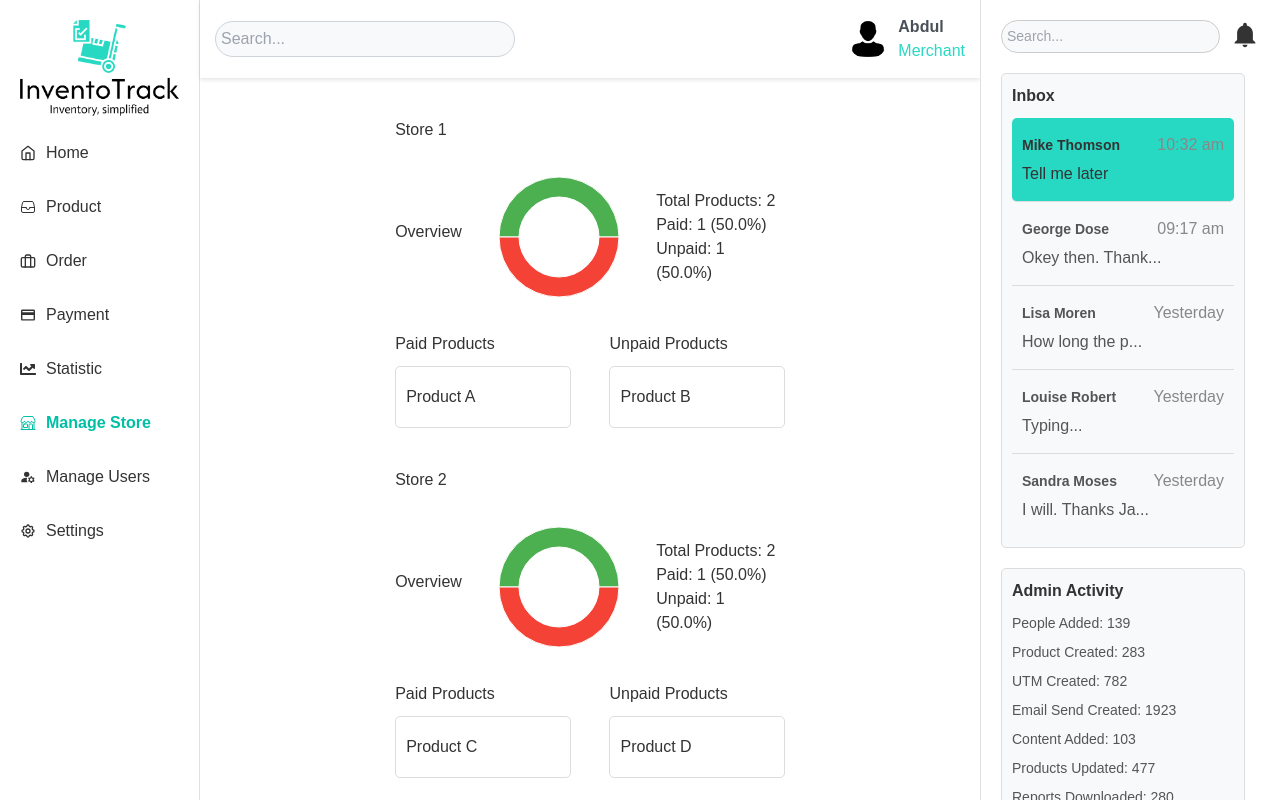
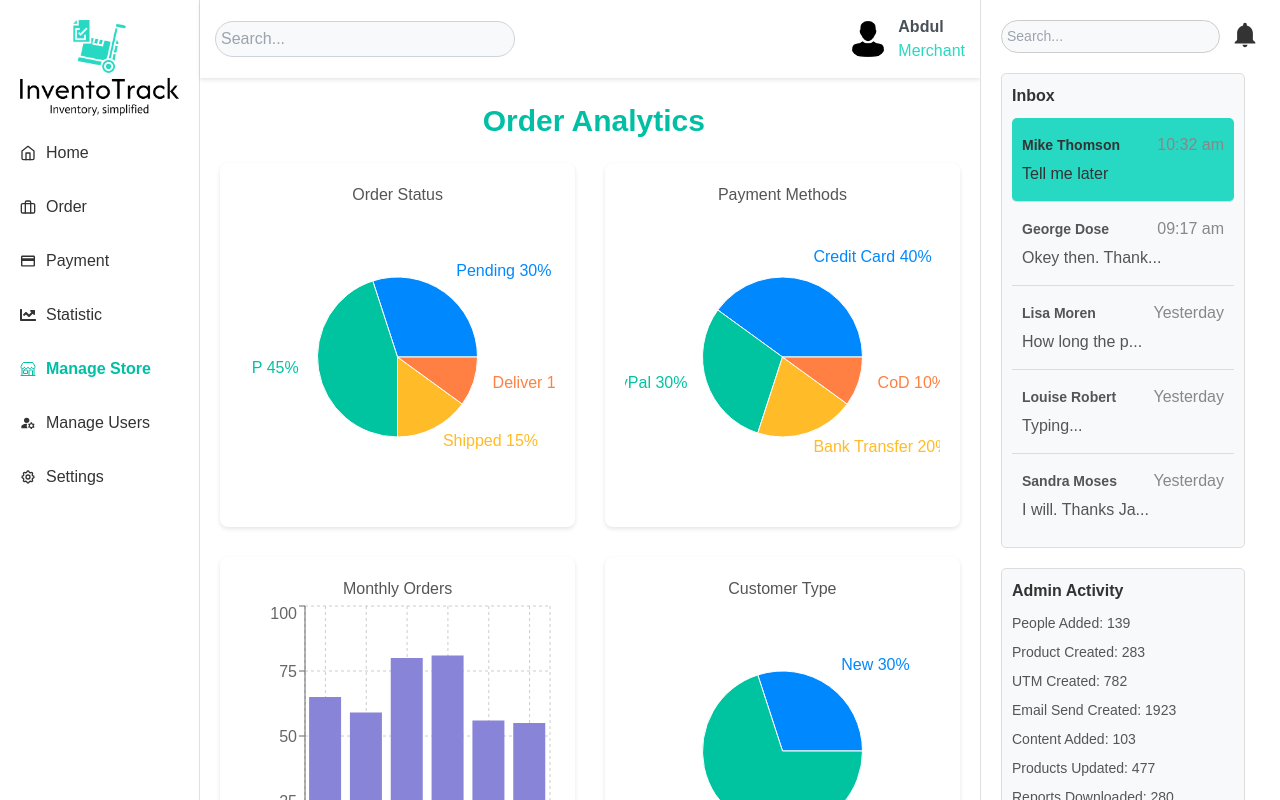
Before and after one commit to will-wagura/InventoTrack, a React (Vite) app in the folder frontend/: page /order in a window 1280 px wide. Shown: the top 800 px of the page. Built offline with nearby package versions, Linux system fonts and the light colour scheme.

Commit message:
add tables to payment page

```diff
--- a/frontend/src/App.tsx
+++ b/frontend/src/App.tsx
@@ -70,7 +70,7 @@ import ManageUsers from "./pages/ManageUsers";
 import ManageStorePage from "./pages/ManageStorePage";
 import Order from "./pages/Order";
 import Payment from "./pages/Payment";
-import Product from "./pages/Product";
+// import Product from "./pages/Product";
 import Settings from "./pages/Settings";
 import Statistic from "./pages/Statistic";
 import styles from "./App.module.css";
@@ -89,7 +89,7 @@ const App: React.FC = () => {
               <Route path="/manage-users" element={<ManageUsers />} />
               <Route path="/order" element={<Order />} />
               <Route path="/payment" element={<Payment />} />
-              <Route path="/product" element={<Product />} />
+              {/* <Route path="/product" element={<Product />} /> */}
               <Route path="/settings" element={<Settings />} />
               <Route path="/statistic" element={<Statistic />} />
             </Routes>
--- a/frontend/src/components/Sidebar.tsx
+++ b/frontend/src/components/Sidebar.tsx
@@ -4,7 +4,7 @@ import { Link } from 'react-router-dom';
 import styles from '../styles/Sidebar.module.css';
 import {  FaChartLine } from 'react-icons/fa';
 import { FiHome, FiBriefcase } from "react-icons/fi";
-import { IoFileTrayOutline, IoStorefrontOutline } from "react-icons/io5";
+import { IoStorefrontOutline } from "react-icons/io5";
 import { IoMdCard } from "react-icons/io";
 import { MdManageAccounts } from "react-icons/md";
 import { HiOutlineCog } from "react-icons/hi";
@@ -13,7 +13,7 @@ const Sidebar: React.FC = () => {
   const [activeItem, setActiveItem] = useState('Manage Store');
   const menuItems = [
     { icon: <FiHome />, name: 'Home', path: '/'},
-    { icon: <IoFileTrayOutline />, name: 'Product', path: '/product' },
+    // { icon: <IoFileTrayOutline />, name: 'Product', path: '/product' },
     { icon: <FiBriefcase />, name: 'Order', path: '/order' },
     { icon: <IoMdCard />, name: 'Payment', path: '/payment' },
     { icon: <FaChartLine />, name: 'Statistic', path: '/statistic' },
--- a/frontend/src/index.css
+++ b/frontend/src/index.css
@@ -36,8 +36,13 @@ body {
 }
 
 h1 {
-  font-size: 3.2em;
-  line-height: 1.1;
+  font-size: 30px;
+  font-weight: 900;
+  position: relative;
+  left: 35.5%;
+  align-items: center;
+  justify-content: center;
+  /* line-height: 1.1; */
 }
 
 button {
@@ -50,7 +55,7 @@ button {
   background-color: #58D365;
   cursor: pointer;
   transition: border-color 0.25s; */
-  background-color: #817AF3;
+  background-color: #c82333;
   color: white;
   border: none;
   border-radius: 5px;
--- a/frontend/src/pages/Order.tsx
+++ b/frontend/src/pages/Order.tsx
@@ -1,86 +1,241 @@
-import React, { useState } from 'react';
-import { PieChart, Pie, Cell, ResponsiveContainer } from 'recharts';
+// import React, { useState } from 'react';
+// import { PieChart, Pie, Cell, ResponsiveContainer } from 'recharts';
+// import "../styles/OrdersPage.css";
+
+// interface Product {
+//   id: number;
+//   name: string;
+//   store: string;
+//   status: 'Paid' | 'Unpaid';
+// }
+
+// const Order: React.FC = () => {
+//   const [products] = useState<Product[]>([
+//     { id: 1, name: 'Product A', store: 'Store 1', status: 'Paid' },
+//     { id: 2, name: 'Product B', store: 'Store 1', status: 'Unpaid' },
+//     { id: 3, name: 'Product C', store: 'Store 2', status: 'Paid' },
+//     { id: 4, name: 'Product D', store: 'Store 2', status: 'Unpaid' },
+//     // Add more products
+//   ]);
+
+//   const stores = Array.from(new Set(products.map(product => product.store)));
+
+//   return (
+//     <div className="orders-page-container">
+//       {stores.map(store => {
+//         const storeProducts = products.filter(product => product.store === store);
+//         const paidProducts = storeProducts.filter(product => product.status === 'Paid');
+//         const unpaidProducts = storeProducts.filter(product => product.status === 'Unpaid');
+
+//         const data = [
+//           { name: 'Paid', value: paidProducts.length },
+//           { name: 'Unpaid', value: unpaidProducts.length },
+//         ];
+
+//         return (
+//           <div key={store} className="store-section">
+//             <h3>{store}</h3>
+//             <div className="overview">
+//               <h4>Overview</h4>
+//               <ResponsiveContainer width="50%" height={150}>
+//                 <PieChart>
+//                   <Pie
+//                     data={data}
+//                     cx="50%"
+//                     cy="50%"
+//                     innerRadius={40}
+//                     outerRadius={60}
+//                     fill="#8884d8"
+//                     dataKey="value"
+//                   >
+//                     <Cell key="Paid" fill="#4CAF50" />
+//                     <Cell key="Unpaid" fill="#F44336" />
+//                   </Pie>
+//                 </PieChart>
+//               </ResponsiveContainer>
+//               <div>
+//                 <p>Total Products: {storeProducts.length}</p>
+//                 <p>Paid: {paidProducts.length} ({((paidProducts.length / storeProducts.length) * 100).toFixed(1)}%)</p>
+//                 <p>Unpaid: {unpaidProducts.length} ({((unpaidProducts.length / storeProducts.length) * 100).toFixed(1)}%)</p>
+//               </div>
+//             </div>
+
+//             <div className="product-lists">
+//               <div className="paid-products">
+//                 <h4>Paid Products</h4>
+//                 <ul>
+//                   {paidProducts.map(product => (
+//                     <li key={product.id}>{product.name}</li>
+//                   ))}
+//                 </ul>
+//               </div>
+//               <div className="unpaid-products">
+//                 <h4>Unpaid Products</h4>
+//                 <ul>
+//                   {unpaidProducts.map(product => (
+//                     <li key={product.id}>{product.name}</li>
+//                   ))}
+//                 </ul>
+//               </div>
+//             </div>
+//           </div>
+//         );
+//       })}
+//     </div>
+//   );
+// };
+
+// export default Order;
+
+import React from 'react';
+import {
+  PieChart, Pie, Cell, ResponsiveContainer,
+  BarChart, Bar, XAxis, YAxis, CartesianGrid, Tooltip,
+  AreaChart, Area
+} from 'recharts';
 import "../styles/OrdersPage.css";
 
-interface Product {
-  id: number;
-  name: string;
-  store: string;
-  status: 'Paid' | 'Unpaid';
-}
+const COLORS = ['#0088FE', '#00C49F', '#FFBB28', '#FF8042', '#8884d8', '#82ca9d'];
+
+const orderStatusData = [
+  { name: 'Pending', value: 30 },
+  { name: 'P', value: 45 },
+  { name: 'Shipped', value: 15 },
+  { name: 'Deliver', value: 10 },
+];
+
+const paymentMethodData = [
+  { name: 'Credit Card', value: 40 },
+  { name: 'PayPal', value: 30 },
+  { name: 'Bank Transfer', value: 20 },
+  { name: 'CoD', value: 10 },
+];
+
+const monthlyOrdersData = [
+  { name: 'Jan', orders: 65 },
+  { name: 'Feb', orders: 59 },
+  { name: 'Mar', orders: 80 },
+  { name: 'Apr', orders: 81 },
+  { name: 'May', orders: 56 },
+  { name: 'Jun', orders: 55 },
+];
+
+const customerTypeData = [
+  { name: 'New', value: 30 },
+  { name: 'Returning', value: 70 },
+];
+
+const averageOrderValueData = [
+  { name: 'Jan', value: 120 },
+  { name: 'Feb', value: 132 },
+  { name: 'Mar', value: 101 },
+  { name: 'Apr', value: 134 },
+  { name: 'May', value: 90 },
+  { name: 'Jun', value: 130 },
+];
 
 const Order: React.FC = () => {
-  const [products] = useState<Product[]>([
-    { id: 1, name: 'Product A', store: 'Store 1', status: 'Paid' },
-    { id: 2, name: 'Product B', store: 'Store 1', status: 'Unpaid' },
-    { id: 3, name: 'Product C', store: 'Store 2', status: 'Paid' },
-    { id: 4, name: 'Product D', store: 'Store 2', status: 'Unpaid' },
-    // Add more products
-  ]);
+  return (
+    <div className="order-page">
+      <h1>Order Analytics</h1>
 
-  const stores = Array.from(new Set(products.map(product => product.store)));
-
-  return (
-    <div className="orders-page-container">
-      {stores.map(store => {
-        const storeProducts = products.filter(product => product.store === store);
-        const paidProducts = storeProducts.filter(product => product.status === 'Paid');
-        const unpaidProducts = storeProducts.filter(product => product.status === 'Unpaid');
-
-        const data = [
-          { name: 'Paid', value: paidProducts.length },
-          { name: 'Unpaid', value: unpaidProducts.length },
-        ];
-
-        return (
-          <div key={store} className="store-section">
-            <h3>{store}</h3>
-            <div className="overview">
-              <h4>Overview</h4>
-              <ResponsiveContainer width="50%" height={150}>
+      <div className="chart-row">
+        <div className="chart-container">
+          <h2>Order Status</h2>
+          <ResponsiveContainer width="100%" height={300}>
             <PieChart>
               <Pie
-                    data={data}
+                data={orderStatusData}
                 cx="50%"
                 cy="50%"
-                    innerRadius={40}
-                    outerRadius={60}
+                labelLine={false}
+                outerRadius={80}
                 fill="#8884d8"
                 dataKey="value"
+                label={({ name, percent }) => `${name} ${(percent * 100).toFixed(0)}%`}
               >
-                    <Cell key="Paid" fill="#4CAF50" />
-                    <Cell key="Unpaid" fill="#F44336" />
+                {orderStatusData.map((entry, index) => (
+                  <Cell key={`cell-${index}`} fill={COLORS[index % COLORS.length]} />
+                ))}
               </Pie>
             </PieChart>
           </ResponsiveContainer>
-              <div>
-                <p>Total Products: {storeProducts.length}</p>
-                <p>Paid: {paidProducts.length} ({((paidProducts.length / storeProducts.length) * 100).toFixed(1)}%)</p>
-                <p>Unpaid: {unpaidProducts.length} ({((unpaidProducts.length / storeProducts.length) * 100).toFixed(1)}%)</p>
+        </div>
+
+        <div className="chart-container">
+          <h2>Payment Methods</h2>
+          <ResponsiveContainer width="100%" height={300}>
+            <PieChart>
+              <Pie
+                data={paymentMethodData}
+                cx="50%"
+                cy="50%"
+                labelLine={false}
+                outerRadius={80}
+                fill="#8884d8"
+                dataKey="value"
+                label={({ name, percent }) => `${name} ${(percent * 100).toFixed(0)}%`}
+              >
+                {paymentMethodData.map((entry, index) => (
+                  <Cell key={`cell-${index}`} fill={COLORS[index % COLORS.length]} />
+                ))}
+              </Pie>
+            </PieChart>
+          </ResponsiveContainer>
         </div>
       </div>
 
-            <div className="product-lists">
-              <div className="paid-products">
-                <h4>Paid Products</h4>
-                <ul>
-                  {paidProducts.map(product => (
-                    <li key={product.id}>{product.name}</li>
+      <div className="chart-row">
+        <div className="chart-container">
+          <h2>Monthly Orders</h2>
+          <ResponsiveContainer width="100%" height={300}>
+            <BarChart data={monthlyOrdersData}>
+              <CartesianGrid strokeDasharray="3 3" />
+              <XAxis dataKey="name" />
+              <YAxis />
+              <Tooltip />
+              <Bar dataKey="orders" fill="#8884d8" />
+            </BarChart>
+          </ResponsiveContainer>
+        </div>
+
+        <div className="chart-container">
+          <h2>Customer Type</h2>
+          <ResponsiveContainer width="100%" height={300}>
+            <PieChart>
+              <Pie
+                data={customerTypeData}
+                cx="50%"
+                cy="50%"
+                labelLine={false}
+                outerRadius={80}
+                fill="#8884d8"
+                dataKey="value"
+                label={({ name, percent }) => `${name} ${(percent * 100).toFixed(0)}%`}
+              >
+                {customerTypeData.map((entry, index) => (
+                  <Cell key={`cell-${index}`} fill={COLORS[index % COLORS.length]} />
                 ))}
-                </ul>
-              </div>
-              <div className="unpaid-products">
-                <h4>Unpaid Products</h4>
-                <ul>
-                  {unpaidProducts.map(product => (
-                    <li key={product.id}>{product.name}</li>
-                  ))}
-                </ul>
+              </Pie>
+            </PieChart>
+          </ResponsiveContainer>
         </div>
       </div>
+
+      <div className="chart-row">
+        <div className="chart-container full-width">
+          <h2>Average Order Value</h2>
+          <ResponsiveContainer width="100%" height={300}>
+            <AreaChart data={averageOrderValueData}>
+              <CartesianGrid strokeDasharray="3 3" />
+              <XAxis dataKey="name" />
+              <YAxis />
+              <Tooltip />
+              <Area type="monotone" dataKey="value" stroke="#8884d8" fill="#8884d8" />
+            </AreaChart>
+          </ResponsiveContainer>
         </div>
-        );
-      })}
+      </div>
     </div>
   );
 };
--- a/frontend/src/pages/Payment.tsx
+++ b/frontend/src/pages/Payment.tsx
@@ -1,66 +1,126 @@
 import React, { useState } from 'react';
-import { LineChart, Line, XAxis, YAxis, CartesianGrid, Tooltip, ResponsiveContainer } from 'recharts';
-import "../styles/PaymentPage.css";
+import '../styles/PaymentPage.css';
 
 interface Product {
   id: number;
   name: string;
-  sales: number[];
-  stockLevels: number[];
-  store: string;
+  price: number;
+  isPaid: boolean;
 }
 
+interface Store {
+  id: number;
+  name: string;
+  products: Product[];
+}
+
+const initialStores: Store[] = [
+  {
+    id: 1,
+    name: "Store A",
+    products: [
+      { id: 1, name: "Product 1", price: 10000, isPaid: true },
+      { id: 2, name: "Product 2", price: 15000, isPaid: false },
+      { id: 3, name: "Product 3", price: 20000, isPaid: true },
+    ]
+  },
+  {
+    id: 2,
+    name: "Store B",
+    products: [
+      { id: 4, name: "Product 4", price: 12000, isPaid: false },
+      { id: 5, name: "Product 5", price: 18000, isPaid: true },
+      { id: 6, name: "Product 6", price: 22000, isPaid: false },
+    ]
+  },
+];
+
 const Payment: React.FC = () => {
-  const [products] = useState<Product[]>([
-    {
-      id: 1,
-      name: 'Product A',
-      sales: [100, 150, 200, 250, 300],
-      stockLevels: [50, 45, 40, 35, 30],
-      store: 'Store 1',
-    },
-    {
-      id: 2,
-      name: 'Product B',
-      sales: [80, 130, 180, 230, 280],
-      stockLevels: [60, 55, 50, 45, 40],
-      store: 'Store 2',
-    },
-    // Add more products as needed
-  ]);
+  const [stores, setStores] = useState<Store[]>(initialStores);
+
+  const togglePaymentStatus = (storeId: number, productId: number) => {
+    setStores(prevStores =>
+      prevStores.map(store =>
+        store.id === storeId
+          ? {
+              ...store,
+              products: store.products.map(product =>
+                product.id === productId
+                  ? { ...product, isPaid: !product.isPaid }
+                  : product
+              )
+            }
+          : store
+      )
+    );
+  };
 
   return (
-    <div className="payment-page-container">
-      <h2>Payment Metrics</h2>
-
-      {products.map(product => (
-        <div key={product.id} className="product-metrics">
-          <h3>{product.name} - {product.store}</h3>
-          <div className="metrics-overview">
-            <div className="metric-chart">
-              <h4>Sales Over Time</h4>
-              <ResponsiveContainer width="100%" height={200}>
-                <LineChart data={product.sales.map((sales, index) => ({ month: `M${index + 1}`, sales }))}>
-                  <CartesianGrid strokeDasharray="3 3" />
-                  <XAxis dataKey="month" />
-                  <YAxis />
-                  <Tooltip />
-                  <Line type="monotone" dataKey="sales" stroke="#8884d8" activeDot={{ r: 8 }} />
-                </LineChart>
-              </ResponsiveContainer>
+    <div className="payment-page">
+      <h1>Payment Overview</h1>
+      {stores.map(store => (
+        <div key={store.id} className="store-section">
+          <h2>{store.name}</h2>
+          <div className="payment-overview">
+            <div className="overview-item">
+              <h3>Paid Products</h3>
+              <p>{store.products.filter(p => p.isPaid).length}</p>
             </div>
-
-            <div className="metric-chart">
-              <h4>Stock Levels Over Time</h4>
-              <ResponsiveContainer width="100%" height={200}>
-                <LineChart data={product.stockLevels.map((stock, index) => ({ month: `M${index + 1}`, stock }))}>
-                  <CartesianGrid strokeDasharray="3 3" />
-                  <XAxis dataKey="month" />
-                  <YAxis />
-                  <Tooltip />
-                  <Line type="monotone" dataKey="stock" stroke="#82ca9d" activeDot={{ r: 8 }} />
-                </LineChart>
-              </ResponsiveContainer>
+            <div className="overview-item">
+              <h3>Unpaid Products</h3>
+              <p>{store.products.filter(p => !p.isPaid).length}</p>
+            </div>
+          </div>
+          <div className="product-lists">
+            <div className="product-list">
+              <h3>Paid Products</h3>
+              <table>
+                <thead>
+                  <tr>
+                    <th>Name</th>
+                    <th>Price</th>
+                    <th>Action</th>
+                  </tr>
+                </thead>
+                <tbody>
+                  {store.products.filter(p => p.isPaid).map(product => (
+                    <tr key={product.id}>
+                      <td>{product.name}</td>
+                      <td>Ksh{product.price.toFixed(2)}</td>
+                      <td>
+                        <button onClick={() => togglePaymentStatus(store.id, product.id)}>
+                          Mark as Unpaid
+                        </button>
+                      </td>
+                    </tr>
+                  ))}
+                </tbody>
+              </table>
+            </div>
+            <div className="product-list">
+              <h3>Unpaid Products</h3>
+              <table>
+                <thead>
+                  <tr>
+                    <th>Name</th>
+                    <th>Price</th>
+                    <th>Action</th>
+                  </tr>
+                </thead>
+                <tbody>
+                  {store.products.filter(p => !p.isPaid).map(product => (
+                    <tr key={product.id}>
+                      <td>{product.name}</td>
+                      <td>Ksh{product.price.toFixed(2)}</td>
+                      <td>
+                        <button onClick={() => togglePaymentStatus(store.id, product.id)}>
+                          Mark as Paid
+                        </button>
+                      </td>
+                    </tr>
+                  ))}
+                </tbody>
+              </table>
             </div>
           </div>
         </div>
--- a/frontend/src/pages/Product.tsx
+++ /dev/null
@@ -1,7 +0,0 @@
-import React from 'react'
-
-export default function Product() {
-  return (
-    <div>Product</div>
-  )
-}
--- a/frontend/src/styles/ManageStorePage.css
+++ b/frontend/src/styles/ManageStorePage.css
@@ -235,11 +235,11 @@ display: flex;
   margin-bottom: 10px;
   border: 1px solid #ced4da;
   border-radius: 5px;
-  background-color: #ced4da;
+  background-color: #f8f9fa;
 }
 
 .save-store {
-  background-color: #817AF3;
+  background-color: #58D365;
   color: white;
   border: none;
   border-radius: 5px;
--- a/frontend/src/styles/OrdersPage.css
+++ b/frontend/src/styles/OrdersPage.css
@@ -1,54 +1,52 @@
-.orders-page-container {
+
+
+   .order-page {
     padding: 20px;
-    max-width: 800px;
-    margin: 0 auto;
-    color: #333;
+
+  }
+/*
+  h1 {
+  font-size: 100px;
+  color: #00bfa5;
+  align-items: center;
+  justify-content: center;
+  position: relative;
+  bottom: 20px;
+  left: 30.5%;
+  font-weight: 900;
+  } */
+
+  .chart-row {
+    display: flex;
+    justify-content: space-between;
+    margin-bottom: 30px;
   }
 
-  .orders-page-container .store-section {
-    margin-bottom: 40px;
+  .chart-container {
+    background-color: white;
+    border-radius: 8px;
+    padding: 20px;
+    box-shadow: 0 2px 4px rgba(0, 0, 0, 0.1);
+    width: 48%;
   }
 
-  .orders-page-container h3 {
-    color: #333;
+  .chart-container.full-width {
+    width: 100%;
+  }
+
+  h2 {
+    text-align: center;
+    color: #555;
     margin-bottom: 20px;
   }
 
-  .orders-page-container .overview {
-    display: flex;
-    align-items: center;
-    justify-content: space-between;
+  @media (max-width: 768px) {
+    .chart-row {
+      flex-direction: column;
+    }
+
+    .chart-container {
+      width: 100%;
+      margin-bottom: 20px;
+    }
   }
-
-  .orders-page-container .product-lists {
-    display: flex;
-    justify-content: space-between;
-    margin-top: 20px;
-  }
-
-  .orders-page-container .paid-products,
-  .orders-page-container .unpaid-products {
-    width: 45%;
-  }
-
-  .orders-page-container h4 {
-    margin-bottom: 10px;
-    color: #333;
-  }
-
-  .orders-page-container ul {
-    list-style: none;
-    padding: 0;
-    border: 1px solid #ddd;
-    border-radius: 5px;
-    padding: 10px;
-  }
-
-  .orders-page-container li {
-    padding: 8px 0;
-    border-bottom: 1px solid #ddd;
-  }
-
-  .orders-page-container li:last-child {
-    border-bottom: none;
-  }
--- a/frontend/src/styles/PaymentPage.css
+++ b/frontend/src/styles/PaymentPage.css
@@ -1,41 +1,111 @@
-.payment-page-container {
+.payment-page {
   padding: 20px;
-    max-width: 1000px;
-    margin: 0 auto;
+  font-family: Arial, sans-serif;
 }
 
-  .payment-page-container h2 {
-    color: #333;
-    margin-bottom: 20px;
-    text-align: center;
+h1 {
+  font-size: 40px;
+  color: #00bfa5;
+  align-items: center;
+  justify-content: center;
+  position: relative;
+  bottom: 20px;
+  left: 42.5%;
+  font-weight: 900;
 }
 
-  .payment-page-container .product-metrics {
-    margin-bottom: 40px;
-    border: 1px solid #ddd;
+.store-section {
+  background-color: #f5f5f5;
   border-radius: 8px;
   padding: 20px;
-    background-color: #f9f9f9;
+  margin-bottom: 30px;
 }
 
-  .payment-page-container h3 {
-    color: #555;
+.store-section h2 {
+  color: #444;
+  border-bottom: 2px solid #ddd;
+  padding-bottom: 10px;
+}
+
+.payment-overview {
+  display: flex;
+  justify-content: space-around;
   margin-bottom: 20px;
 }
 
-  .payment-page-container .metrics-overview {
+.overview-item {
+  text-align: center;
+  background-color: white;
+  border-radius: 8px;
+  padding: 15px;
+  box-shadow: 0 2px 4px rgba(0, 0, 0, 0.1);
+}
+
+.overview-item h3 {
+  margin: 0;
+  color: #666;
+}
+
+.overview-item p {
+  font-size: 24px;
+  font-weight: bold;
+  margin: 10px 0 0;
+  color: #333;
+}
+
+.product-lists {
   display: flex;
   justify-content: space-between;
-    flex-wrap: wrap;
 }
 
-  .payment-page-container .metric-chart {
+.product-list {
   width: 48%;
+}
+
+.product-list h3 {
+  color: #555;
+}
+
+table {
+  width: 100%;
+  border-collapse: collapse;
+  background-color: white;
+  box-shadow: 0 2px 4px rgba(0, 0, 0, 0.1);
+}
+
+th, td {
+  text-align: left;
+  padding: 12px;
+  border-bottom: 1px solid #ddd;
+}
+
+th {
+  background-color: #f2f2f2;
+  font-weight: bold;
+  color: #333;
+}
+
+button {
+  background-color: #4CAF50;
+  color: white;
+  border: none;
+  padding: 8px 12px;
+  border-radius: 4px;
+  cursor: pointer;
+  transition: background-color 0.3s;
+}
+
+button:hover {
+  background-color: #45a049;
+}
+
+@media (max-width: 768px) {
+  .product-lists {
+    flex-direction: column;
+  }
+
+  .product-list {
+    width: 100%;
     margin-bottom: 20px;
   }
-
-  .payment-page-container h4 {
-    text-align: center;
-    margin-bottom: 10px;
-    color: #777;
 }
```
Also changed, not shown: frontend/src/components/OrderStats.tsx (deleted, +0 -32 lines), frontend/src/pages/Home.tsx (+9 -9 lines). Lines whose indentation alone changed are shown as unchanged.
